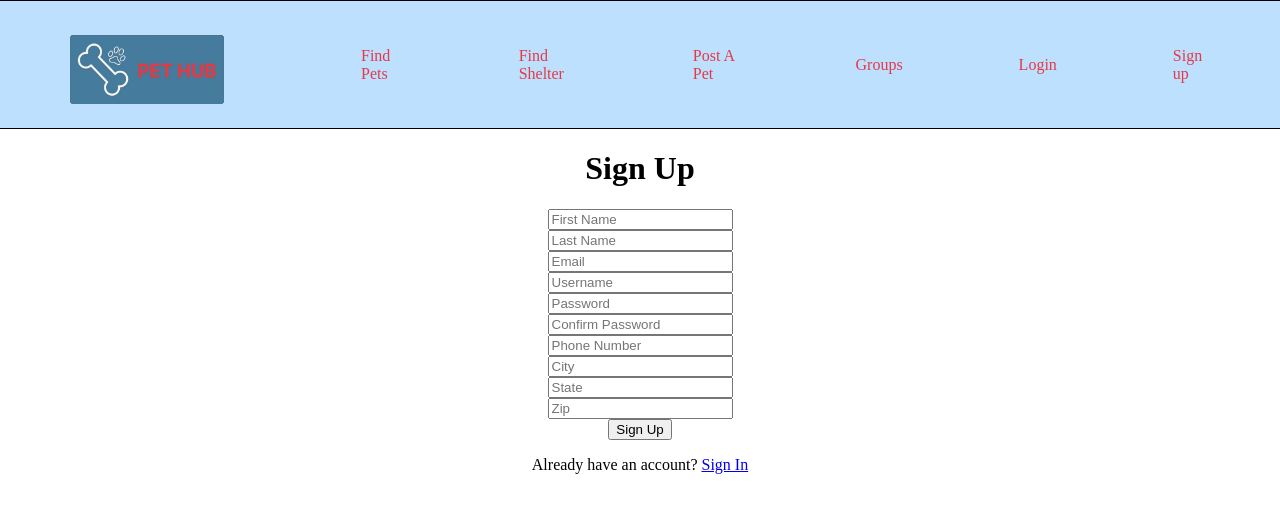
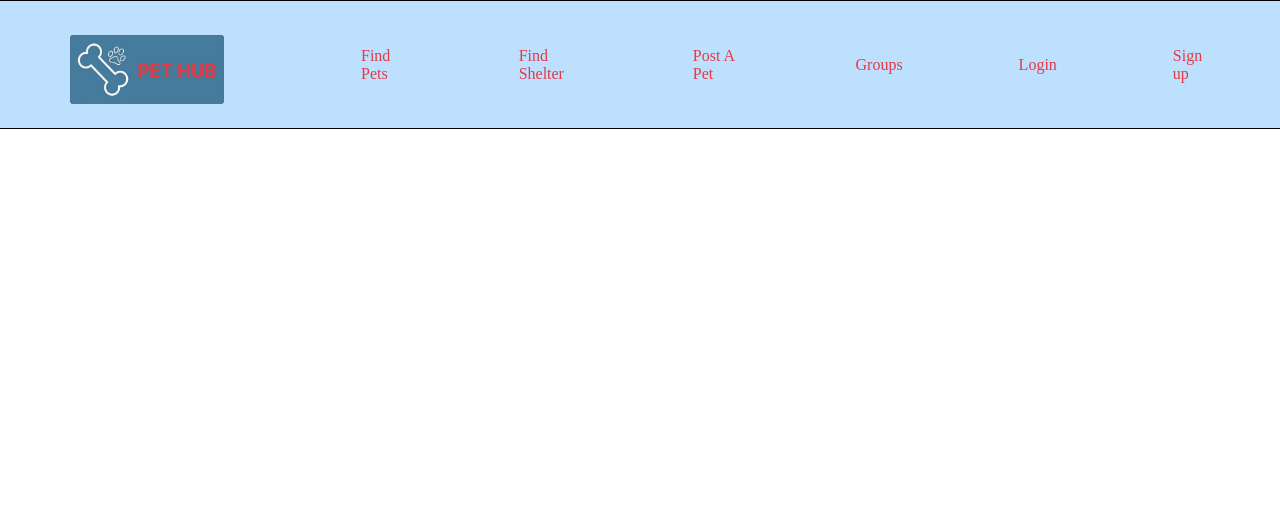
Before and after one commit to Cliffp15/Pethub, a React (Create React App) app in the folder pethub/: page /signuptest in a window 1280 px wide. Shown: the top 512 px of the page. Built offline with nearby package versions, Linux system fonts and the light colour scheme.

Commit message:
took out test page

```diff
--- a/pethub/src/App.js
+++ b/pethub/src/App.js
@@ -10,7 +10,6 @@ import PostAPet from "./pages/PostAPetPage";
 import FindPetPage from "./pages/FindPetPage";
 import LogInPage from "./pages/LogIn";
 import SignUp from "./pages/SignUp";
-import SignUpPage from "./pages/SignUpPage";
 
 export const UserContext = createContext();
 
@@ -27,7 +26,6 @@ function App() {
           <Route path="/groups" element={<GroupsPage />} />
           <Route path="/login" element={<LogInPage />} />
           <Route path="/signup" element={<SignUp />} />
-          <Route path="/signuptest" element={<SignUpPage />} />
         </Routes>
       </div>
     </>
--- a/pethub/src/pages/SignUpPage.jsx
+++ /dev/null
@@ -1,199 +0,0 @@
-import React, { useState } from "react";
-import { Link, useNavigate } from "react-router-dom";
-import axios from "axios";
-
-const SignUp = (props) => {
-  const [formData, setFormData] = useState({
-    firstName: "",
-    lastName: "",
-    email: "",
-    userName: "",
-    password: "",
-    password2: "",
-    phone: "",
-    city: "",
-    state: "",
-    zip: "",
-  });
-
-  const { firstName, lastName, email, userName, password, password2, phone, city, state, zip } =
-    formData;
-
-  const onChange = (e) =>
-    setFormData({ ...formData, [e.target.name]: e.target.value });
-
-  const onSubmit = async (e) => {
-    e.preventDefault();
-    if (password !== password2) {
-      console.log("Passwords do not match");
-      alert("Passwords do not match");
-    } else {
-      const newUser = {
-        firstName,
-        lastName,
-        email,
-        userName,
-        password,
-        phone,
-        city,
-        state,
-        zip,
-      };
-      if (true) {
-        navigate("/");
-      } else {
-        // Handle authentication error here
-        alert("An error occurred. Please try again.");
-      }
-
-      axios({
-        method: "post",
-        url: "http://localhost:3001/signup",
-        data: formData,
-        headers: { "Content-Type": "application/json" },
-      })
-        .then(function (response) {
-          //handle success
-          console.log(response);
-          alert("User signed up successfully");
-        })
-        .catch(function (response) {
-          //handle error
-          console.log(response);
-          alert("An error occurred. Please try again.");
-        });
-    }
-  };
-
-  let navigate = useNavigate();
-
-  return (
-    <div className="form-container">
-      <h1>Sign Up</h1>
-      <form onSubmit={(e) => onSubmit(e)}>
-        <div className="form-group">
-          {/* <label htmlFor="name">First Name</label> */}
-          <input
-            placeholder="First Name"
-            type="text"
-            name="firstName"
-            id="firstName2"
-            value={firstName}
-            onChange={(e) => onChange(e)}
-            required
-          />
-        </div>
-        <div className="form-group">
-          {/* <label htmlFor="email">Email Address</label> */}
-          <input
-            placeholder="Last Name"
-            type="text"
-            name="lastName"
-            id="lName2"
-            value={lastName}
-            onChange={(e) => onChange(e)}
-            required
-          />
-        </div>
-        <div className="form-group">
-          {/* <label htmlFor="email">Email Address</label> */}
-          <input
-            placeholder="Email"
-            type="email"
-            name="email"
-            value={email}
-            onChange={(e) => onChange(e)}
-            required
-          />
-        </div>
-        <div className="form-group">
-          {/* <label htmlFor="email">Email Address</label> */}
-          <input
-            placeholder="Username"
-            type="text"
-            name="userName"
-            id="userName2"
-            value={userName}
-            onChange={(e) => onChange(e)}
-            required
-          />
-        </div>
-        <div className="form-group">
-          {/* <label htmlFor="password">Password</label> */}
-          <input
-            placeholder="Password"
-            type="password"
-            name="password"
-            value={password}
-            onChange={(e) => onChange(e)}
-            required
-            minLength="6"
-          />
-        </div>
-        <div className="form-group">
-          {/* <label htmlFor="password2">Confirm Password</label> */}
-          <input
-            placeholder="Confirm Password"
-            type="password"
-            name="password2"
-            value={password2}
-            onChange={(e) => onChange(e)}
-            required
-            minLength="6"
-          />
-
-          <div className="form-group">
-            {/* <label htmlFor="phone"> Phone Number</label> */}
-            <input
-              placeholder="Phone Number"
-              type="phone"
-              name="phone"
-              value={phone}
-              onChange={(e) => onChange(e)}
-              required
-            />
-          </div>
-          <div className="form-group">
-            {/* <label htmlFor="city">City</label> */}
-            <input
-              placeholder="City"
-              type="text"
-              name="city"
-              value={city}
-              onChange={(e) => onChange(e)}
-              required
-            />
-          </div>
-          <div className="form-group">
-            {/* <label htmlFor="state">State</label> */}
-            <input
-              placeholder="State"
-              type="text"
-              name="state"
-              value={state}
-              onChange={(e) => onChange(e)}
-              required
-            />
-          </div>
-          <div className="form-group">
-            {/* <label htmlFor="zip">Zip Code</label> */}
-            <input
-              placeholder="Zip"
-              type="text"
-              name="zip"
-              value={zip}
-              onChange={(e) => onChange(e)}
-              required
-            />
-          </div>
-        </div>
-        <input type="submit" value="Sign Up" onClick={onChange} />
-      </form>
-      <p>
-        Already have an account? <Link to="/login">Sign In</Link>
-      </p>
-    </div>
-  );
-};
-
-export default SignUp;
```
